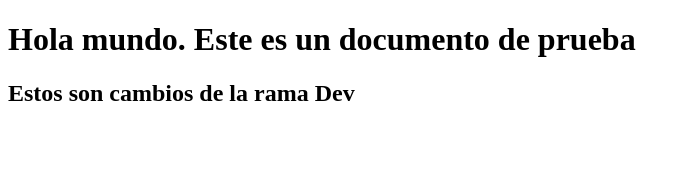
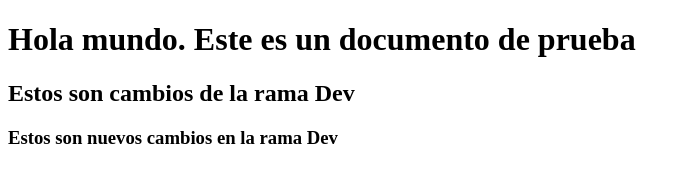
Before and after one commit to darksea48/ejemplo0074, a plain HTML site: page index.html in a window 1280 px wide. Shown: the whole page, without its empty margins (0-690 px from the left). Drawn offline with Linux system fonts and the light colour scheme.

Commit message:
Nuevos cambios en la rama 'dev'

```diff
--- a/index.html
+++ b/index.html
@@ -26,5 +26,7 @@
     -->
 
     <h2>Estos son cambios de la rama Dev</h2>
+
+    <h3>Estos son nuevos cambios en la rama Dev</h3>
 </body>
 </html>
```
